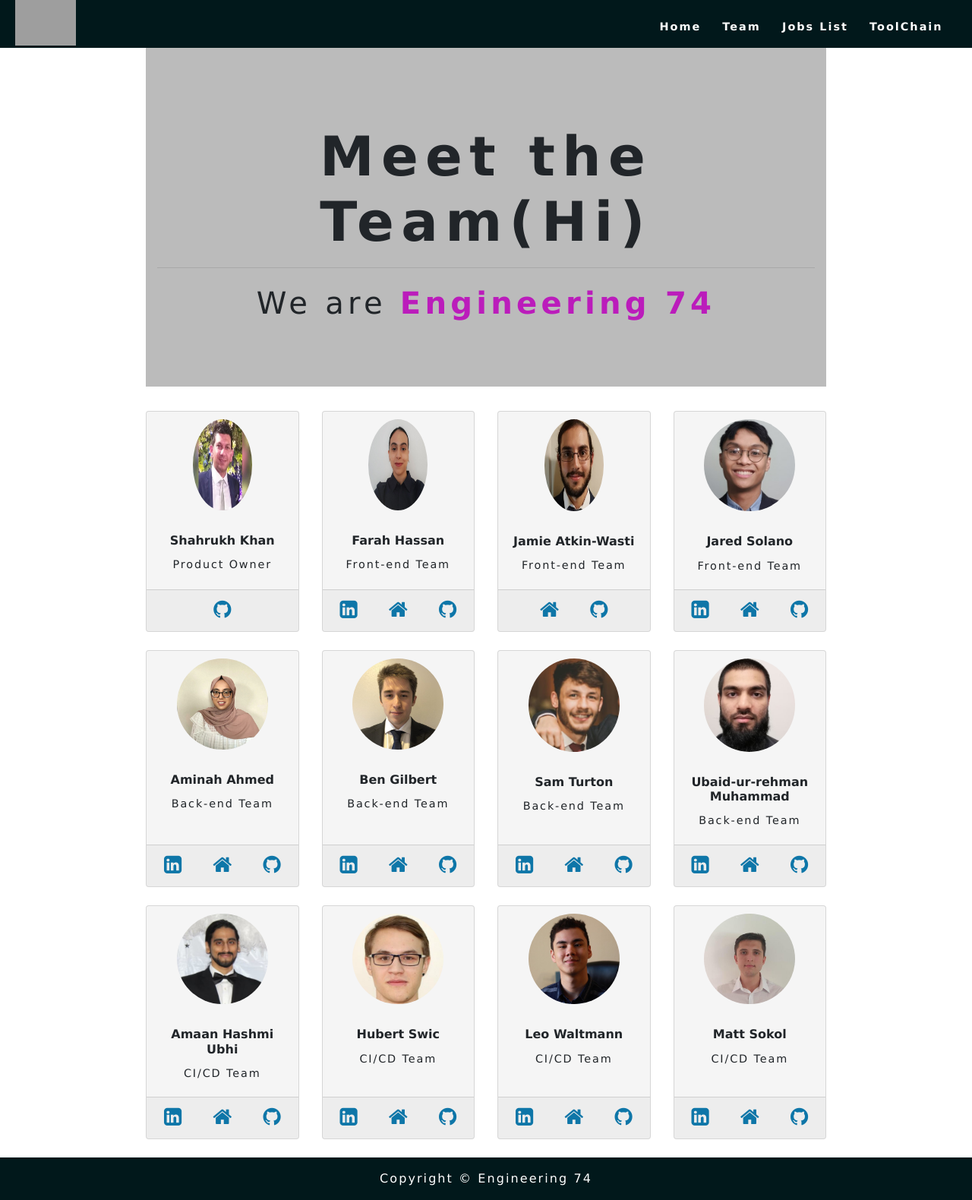
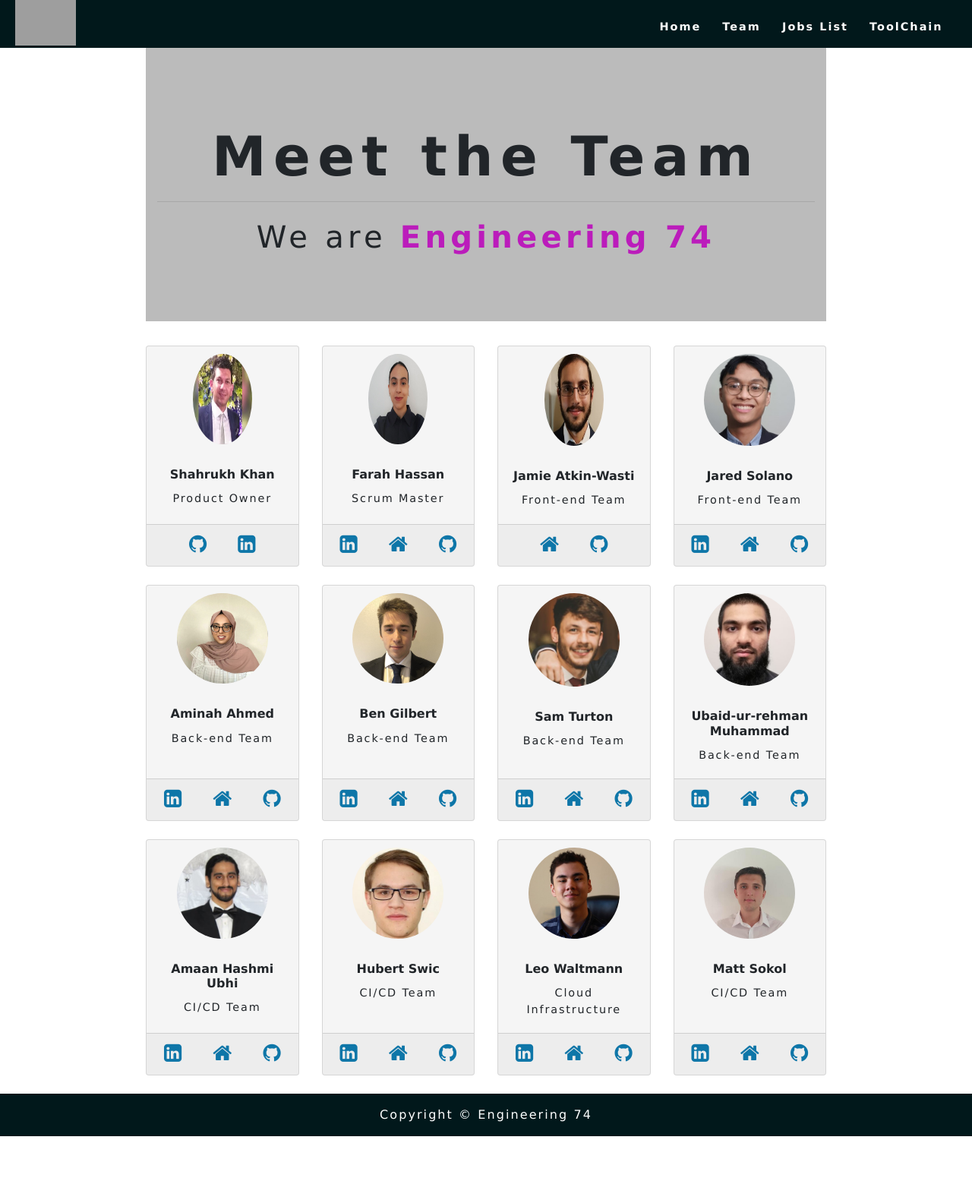
Before and after one commit to samturton2/Webscraper-FinalProject, a Flask app: page /team in a window 1280 px wide. Shown: the whole page at 76% size. After the commit the page ends 1496 px from the top, so only its background shows below. Run offline with Flask 2, Linux system fonts and the light colour scheme; some libraries are stand-ins or nearby versions; grey boxes are pictures that could not be loaded.

Commit message:
Update team.html

```diff
--- a/templates/team.html
+++ b/templates/team.html
@@ -64,7 +64,7 @@
 
         <div class="jumbotron jumbotron-fluid" style="text-align:center; padding-top:100px; background-color:rgb(187, 187, 187);">
             <div class="container">
-              <h1 class="display-3" style="font-weight:bold;">Meet the Team(Hi)</h1>
+              <h1 class="display-3" style="font-weight:bold;">Meet the Team</h1>
               <hr>
               <p class="lead" style="font-size:2.51em;">We are <a style="color:rgb(187, 28, 187); font-weight:bold;">Engineering 74</a></p>
               <!-- <p class="lead" style="font-size:2.51em; font-weight:bold; color:rgb(109, 6, 109)">DevOps</p> -->
@@ -88,6 +88,7 @@
 
                     <div class="card-footer" style="padding-right:0px; padding-left:0px;">
                         <a href="https://github.com/khanmaster" target="_blank"><i class="fa fa-github" style="font-size:27px; color:#0e76a8;"></i></a>
+                        <a href="https://www.linkedin.com/in/a-h-shahrukh-khan/" target="_blank"><i class="fa fa-linkedin-square" style="font-size:27px; color:#0e76a8"></i></a>
                     </div>
 
                 </div>
@@ -103,7 +104,7 @@
 
                     <div class="card-body">
                         <h4 class="card-title" style="font-size:1em; font-weight:bold;">Farah Hassan</h4>
-                        <p class="card-text" style="font-size:0.9em;">Front-end Team</p>
+                        <p class="card-text" style="font-size:0.9em;">Scrum Master</p>
                     </div>
 
                     <div class="card-footer" style="padding-right:0px; padding-left:0px;">
@@ -276,7 +277,7 @@
 
                     <div class="card-body">
                         <h4 class="card-title" style="font-size:1em; font-weight:bold;">Leo Waltmann</h4>
-                        <p class="card-text" style="font-size:0.9em;">CI/CD Team</p>
+                        <p class="card-text" style="font-size:0.9em;">Cloud Infrastructure</p>
                     </div>
 
                     <div class="card-footer" style="padding-right:0px; padding-left:0px;">
```
